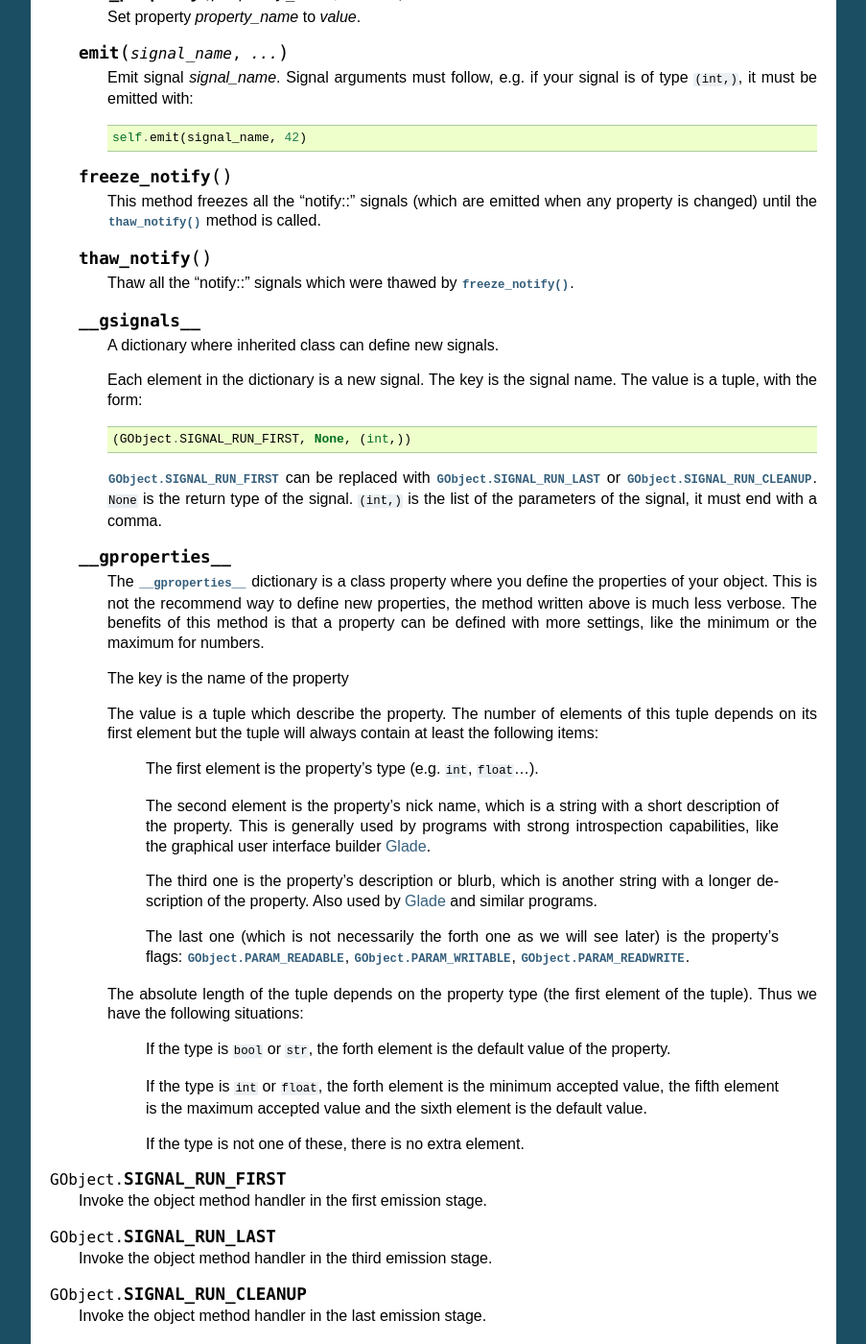
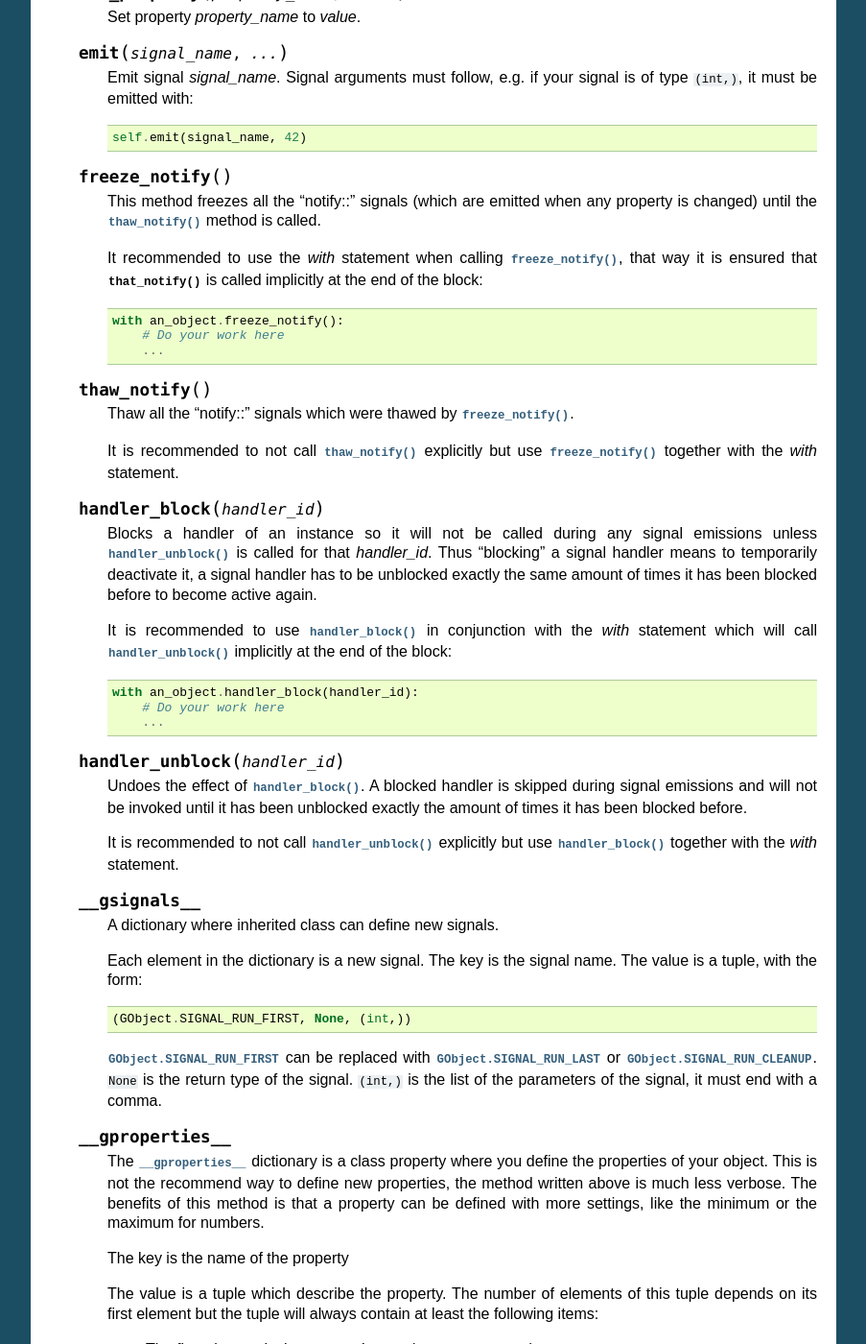
Before and after one commit to sebp/PyGObject-Tutorial, a Sphinx documentation site: the page built from source/objects.txt, in a window 1280 px wide and 1400 px high, scrolled down 3494 px. Shown: the whole window at 96% size, without its empty margins (198-1101 px from the left). Built offline with Sphinx 7.4.7, drawn with Linux system fonts in a browser that asks for light colours; some of the changed text lies outside the part shown.

Commit message:
Recommend the usage of the with statement for freeze_notify and handler_block

```diff
--- a/source/objects.txt
+++ b/source/objects.txt
@@ -249,9 +249,45 @@ API
         emitted when any property is changed) until the :meth:`thaw_notify` method is
         called.
 
+        It recommended to use the *with* statement when calling :meth:`freeze_notify`,
+        that way it is ensured that :meth:`that_notify` is called implicitly at
+        the end of the block::
+
+            with an_object.freeze_notify():
+                # Do your work here
+                ...
+
     .. method:: thaw_notify()
 
         Thaw all the "notify::" signals which were thawed by :meth:`freeze_notify`.
+
+        It is recommended to not call :meth:`thaw_notify` explicitly but use
+        :meth:`freeze_notify` together with the *with* statement.
+
+    .. method:: handler_block(handler_id)
+
+        Blocks a handler of an instance so it will not be called during any signal
+        emissions unless :meth:`handler_unblock` is called for that *handler_id*.
+        Thus "blocking" a signal handler means to temporarily deactivate it, a
+        signal handler has to be unblocked exactly the same amount of times it
+        has been blocked before to become active again.
+
+        It is recommended to use :meth:`handler_block` in conjunction with the
+        *with* statement which will call :meth:`handler_unblock` implicitly at
+        the end of the block::
+
+            with an_object.handler_block(handler_id):
+                # Do your work here
+                ...
+
+    .. method:: handler_unblock(handler_id)
+
+        Undoes the effect of :meth:`handler_block`. A blocked handler is skipped
+        during signal emissions and will not be invoked until it has been unblocked
+        exactly the amount of times it has been blocked before.
+
+        It is recommended to not call :meth:`handler_unblock` explicitly but use
+        :meth:`handler_block` together with the *with* statement.
 
     .. attribute:: __gsignals__
 
```
